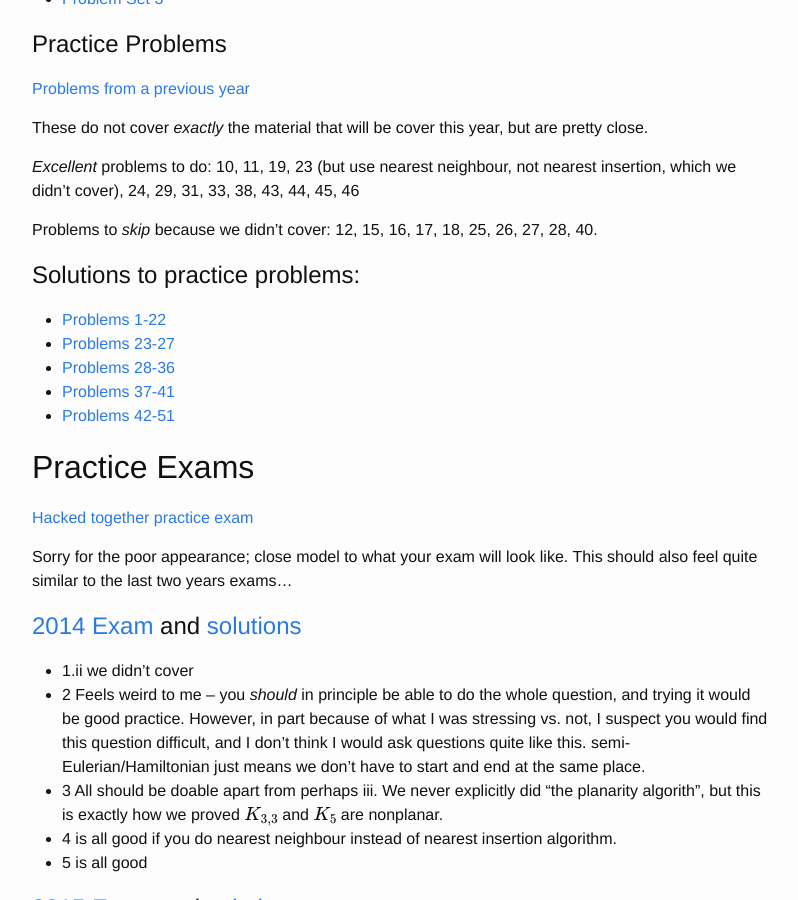
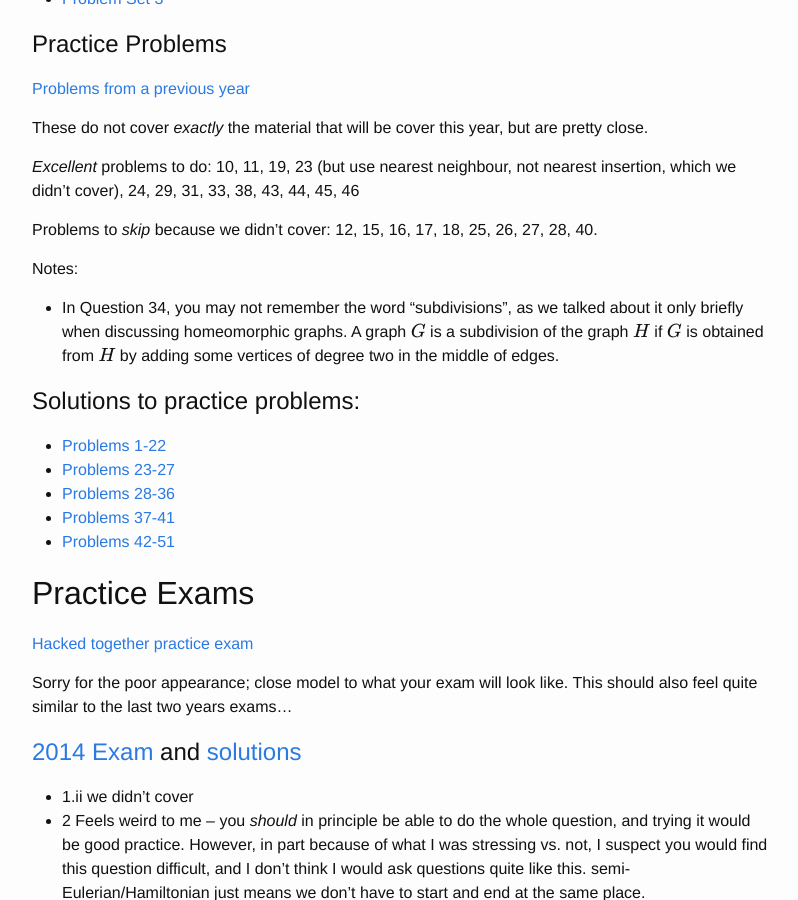
Before and after one commit to ptwiddle/MAS341-Graph-Theory, a Jekyll site: the page built from problems.md, in a window 1280 px wide and 900 px high, scrolled down 390 px. Shown: the whole window, without its empty margins (238-1036 px from the left). Built offline with Jekyll 4.4.1, drawn with Linux system fonts in a browser that asks for light colours; formulas are drawn with MathJax 3.

Commit message:
fixed a typo, added a comment

```diff
--- a/problems.md
+++ b/problems.md
@@ -29,9 +29,13 @@ These do not cover *exactly* the material that will be cover this year, but are
 
 *Excellent* problems to do: 10, 11, 19, 23 (but use nearest neighbour, not nearest insertion, which we didn't cover), 24, 29, 31, 33, 38, 43, 44, 45, 46
 
-
 Problems to *skip* because we didn't cover:
 12, 15, 16, 17, 18, 25, 26, 27, 28, 40.
+
+Notes:
+
+* In Question 34, you may not remember the word "subdivisions", as we talked about it only briefly when discussing homeomorphic graphs.  A graph $$G$$ is a subdivision of the graph $$H$$ if $$G$$ is obtained from $$H$$ by adding some vertices of degree two in the middle of edges.
+
 
 
 Solutions to practice problems:
```
Also changed, not shown: _lecturenotes/lecturex8.md (+1 -1 lines).
